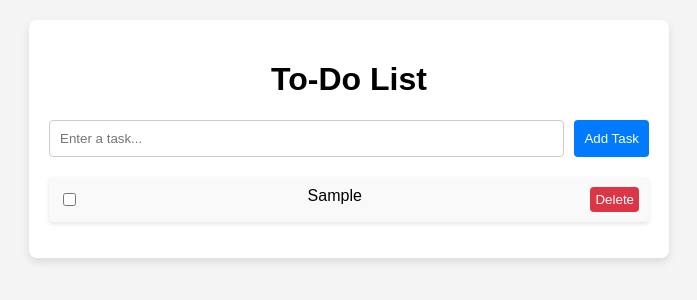
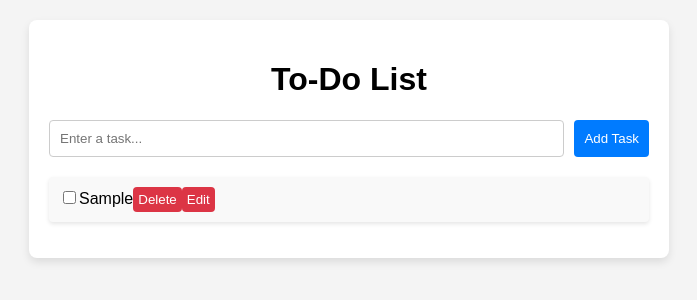
Before and after one commit to yashsuthar00/Learning, a React (Vite) app in the folder todo-list/: page / in a window 1280 px wide. Both pictures are taken after typing "Sample" into the empty fields and a click on the button "Add Task". Shown: the top 300 px of the page, without its empty margins (291-988 px from the left). Built offline with nearby package versions, Linux system fonts and the light colour scheme.

Commit message:
Edit tasks #10

```diff
--- a/todo-list/src/App.jsx
+++ b/todo-list/src/App.jsx
@@ -32,6 +32,27 @@ function App() {
     setTasks(updatedTasks); //Update the tasks array
   };
 
+  // State to track which task is being edited
+  const [editingTaskId, setEditingTaskId] = useState(null);
+  const [editingText, setEditingText] = useState("");
+
+  // Function to start editing
+  const startEditing = (id, currentText) => {
+    setEditingTaskId(id);
+    setEditingText(currentText);
+  };
+
+  // Function to save the edited task
+  const saveTask = () => {
+    const updatedTasks = tasks.map((task) =>
+      task.id === editingTaskId ? { ...task, text: editingText } : task
+    );
+    setTasks(updatedTasks);
+    setEditingTaskId(null); // Exit edit mode
+    setEditingText("");
+  };
+
+
   return (
     <div className="app">
       <h1>To-Do List</h1>
@@ -50,6 +71,17 @@ function App() {
         <ul className="task-list">
           {tasks.map((task) => (
             <li className="task-item" key={task.id}>
+              {editingTaskId === task.id ? (
+                <div>
+                  <input
+                    type="text"
+                    value={editingText}
+                    onChange={(e) => setEditingText(e.target.value)}
+                  />
+                  <button onClick={saveTask}>Save</button>
+                </div>
+              ) : (
+                <div>
                   <input
                     type="checkbox"
                     checked={task.completed}
@@ -59,6 +91,9 @@ function App() {
                     {task.text}
                   </span>
                   <button onClick={() => deleteTask(task.id)}>Delete</button>
+                  <button onClick={() => startEditing(task.id, task.text)}>Edit</button>
+                </div>
+              )}
             </li>
           ))}
         </ul>
```
Lines whose indentation alone changed are shown as unchanged.
